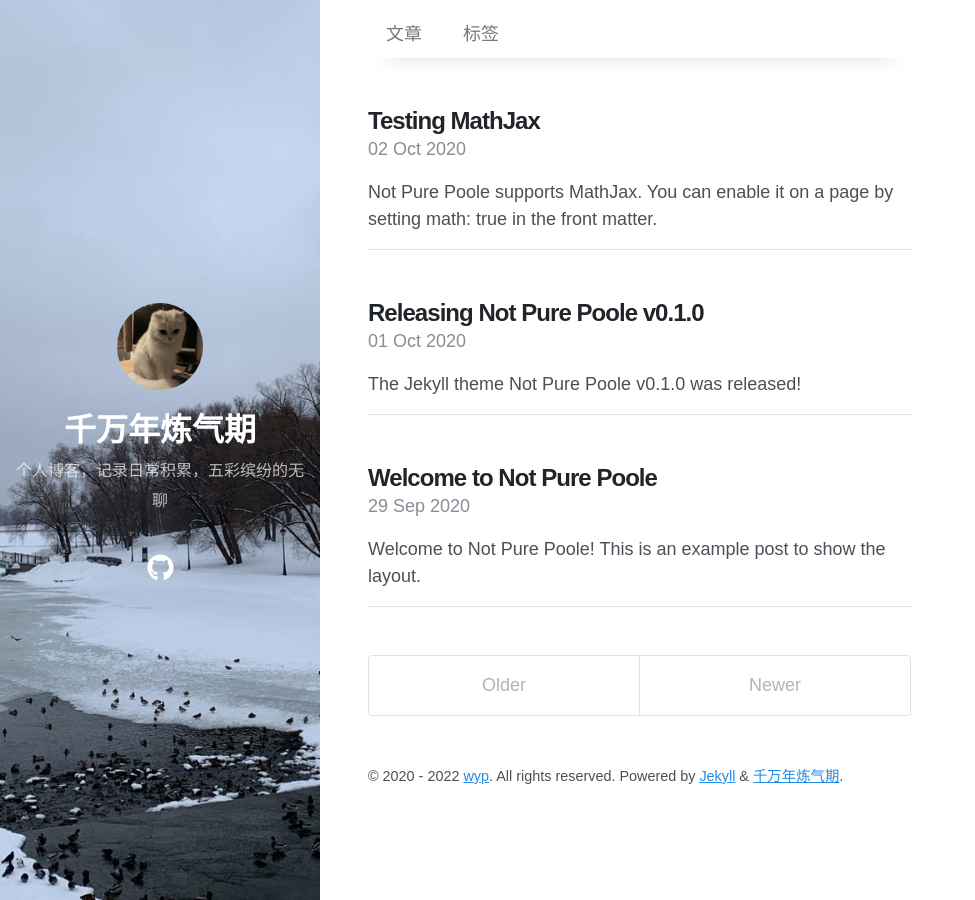
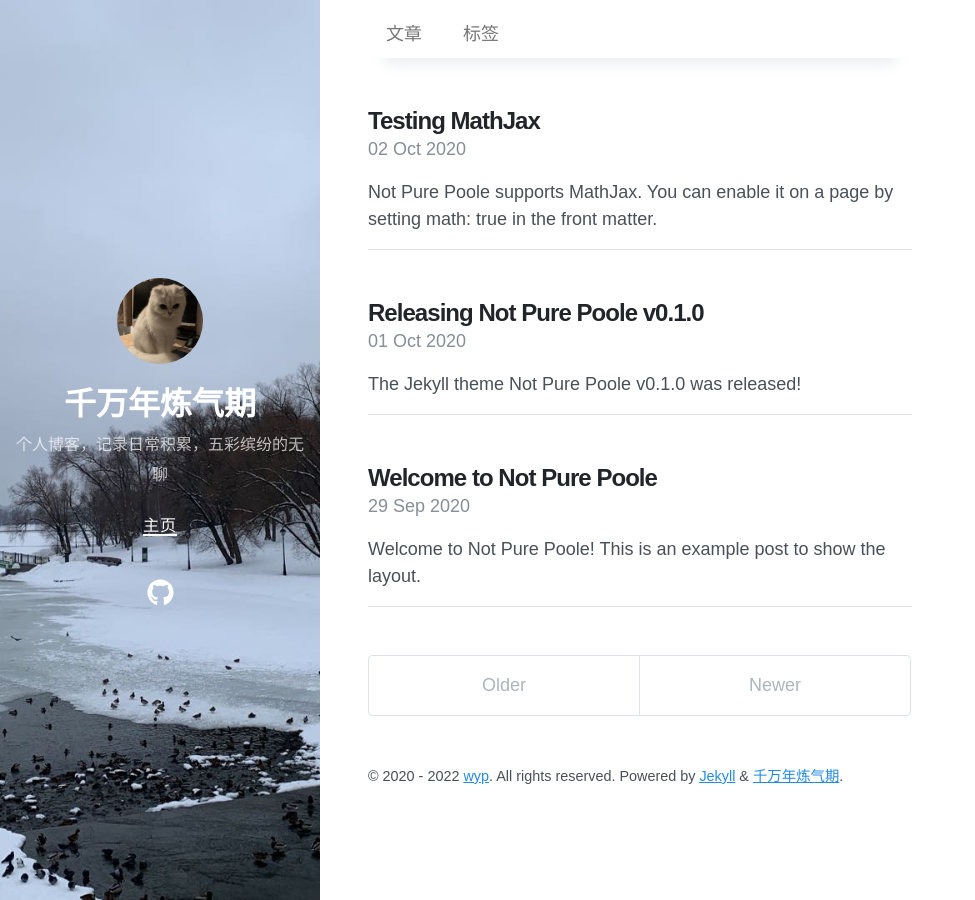
Before and after one commit to illimitWZ/wzBlog, a Jekyll site: the page built from index.html, in a window 1280 px wide. Shown: the whole page, without its empty margins (0-975 px from the left). Built offline with Jekyll 4.4.1, drawn with Linux system fonts in a browser that asks for light colours; nearby versions of some CDN libraries; the list of posts is cut into pages by our own code.

Commit message:
Update navigation.yml

```diff
--- a/_data/navigation.yml
+++ b/_data/navigation.yml
@@ -1,4 +1,4 @@
-# - title: Blog
-#   url: /
+- title: 主页
+  url: /
 # - title: About
 #   url: /about/
```
